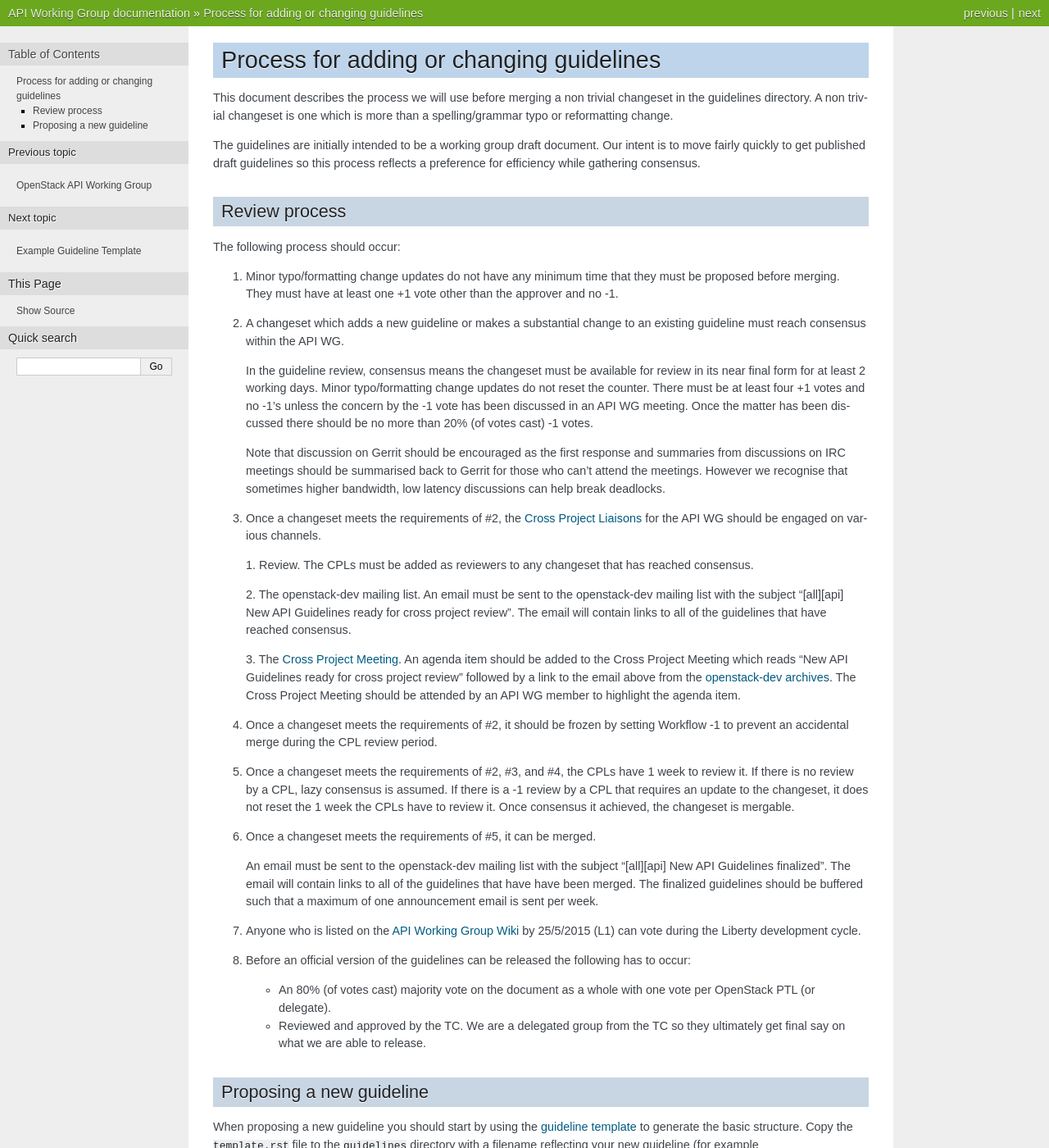
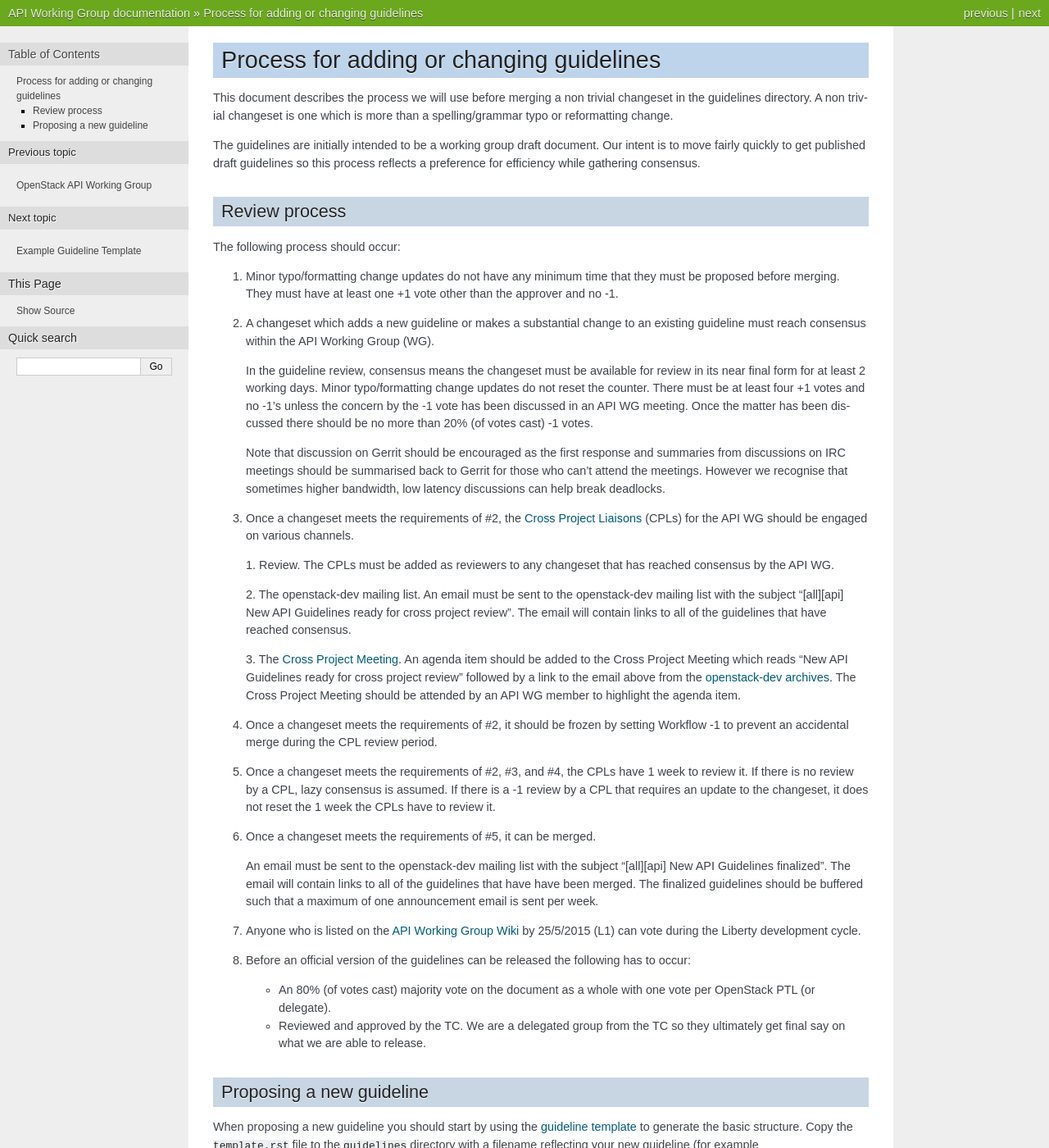
Before and after one commit to openstack/api-sig, a Sphinx documentation site: the page built from doc/source/process.rst, in a window 1280 px wide and 1400 px high. Shown: the whole window at 82% size. Built offline with Sphinx 7.4.7, drawn with Linux system fonts in a browser that asks for light colours.

Commit message:
Minor fixes to the process
These are fixes based on the comments on the original patch set at
https://review.openstack.org/#/c/186836/1/doc/source/process.rst

Change-Id: Ia1f7bfd773d624d466bc3038660b1e24ee190c12

```diff
--- a/doc/source/process.rst
+++ b/doc/source/process.rst
@@ -22,7 +22,8 @@ The following process should occur:
    one +1 vote other than the approver and no -1.
 
 2. A changeset which adds a new guideline or makes a substantial change
-   to an existing guideline must reach consensus within the API WG.
+   to an existing guideline must reach consensus within the API Working
+   Group (WG).
 
    In the guideline review, consensus means the changeset must be available
    for review in its near final form for at least 2 working days. Minor
@@ -39,10 +40,10 @@ The following process should occur:
 
 3. Once a changeset meets the requirements of #2, the `Cross Project Liaisons
    <https://wiki.openstack.org/wiki/CrossProjectLiaisons#API_Working_Group>`_
-   for the API WG should be engaged on various channels.
+   (CPLs) for the API WG should be engaged on various channels.
 
    1. Review. The CPLs must be added as reviewers to any changeset that has
-   reached consensus.
+   reached consensus by the API WG.
 
    2. The openstack-dev mailing list. An email must be sent to the
    openstack-dev mailing list with the subject "[all][api] New API
@@ -65,8 +66,7 @@ The following process should occur:
 5. Once a changeset meets the requirements of #2, #3, and #4, the CPLs have
    1 week to review it. If there is no review by a CPL, lazy consensus is
    assumed. If there is a -1 review by a CPL that requires an update to the
-   changeset, it does not reset the 1 week the CPLs have to review it. Once
-   consensus it achieved, the changeset is mergable.
+   changeset, it does not reset the 1 week the CPLs have to review it.
 
 6. Once a changeset meets the requirements of #5, it can be merged.
 
```
